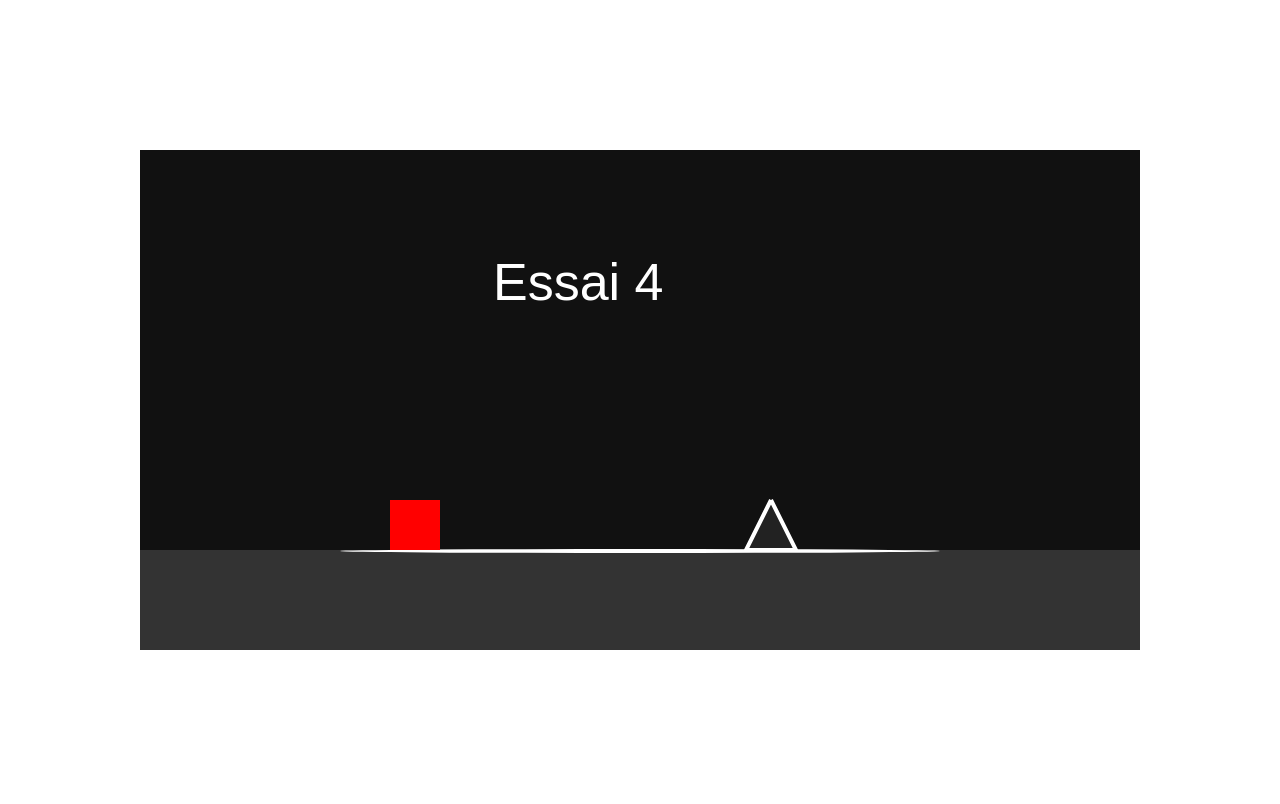
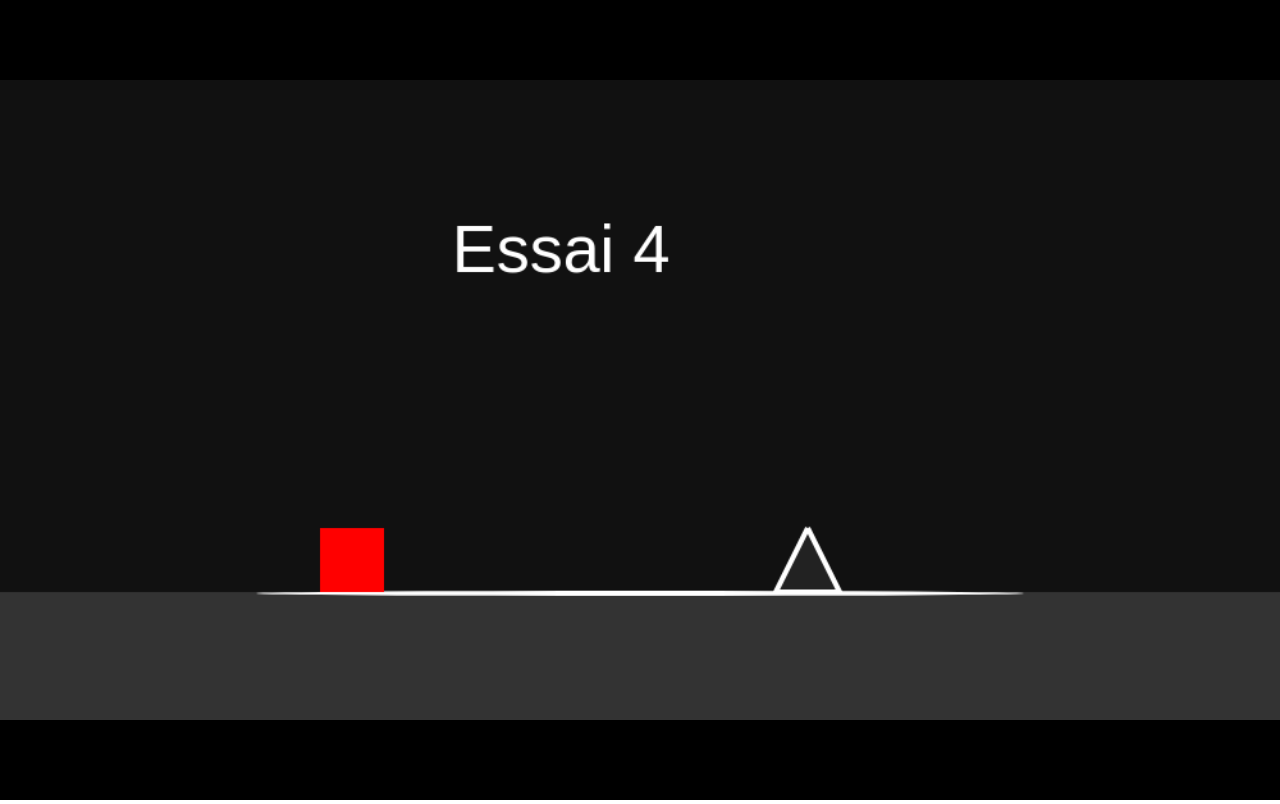
Before and after one commit to IIgolderII/GeometryDash, a plain HTML site: page index.html in a window 1280 px wide. Drawn offline with Linux system fonts and the light colour scheme.

Commit message:
canvas position

```diff
--- a/index.html
+++ b/index.html
@@ -7,8 +7,8 @@
     <title>Geometry dash</title>
 </head>
 
-<body style="margin: 0; height: 100vh; display: grid; place-items: center;">
-    <canvas id="geometry_dash" style="max-width: 100%; max-height: 100vh;"></canvas>
+<body style="margin: 0; height: 100vh;">
+    <canvas id="geometry_dash" style="position: relative; width: 100%; height: 100%; object-fit: contain; background-color: black;"></canvas>
     <script src="script.js"></script>
 </body>
 
```
